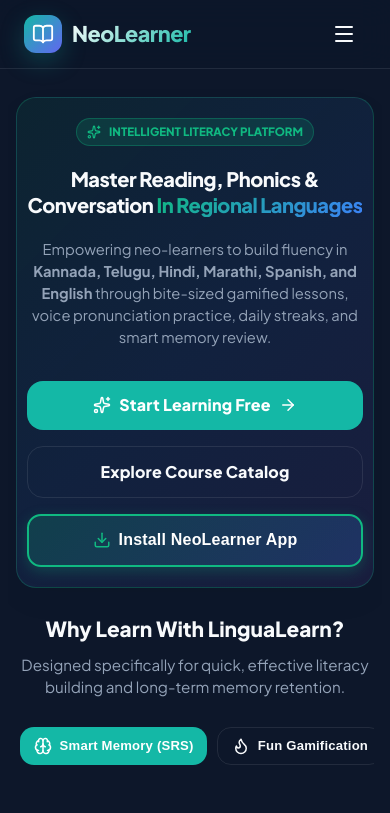
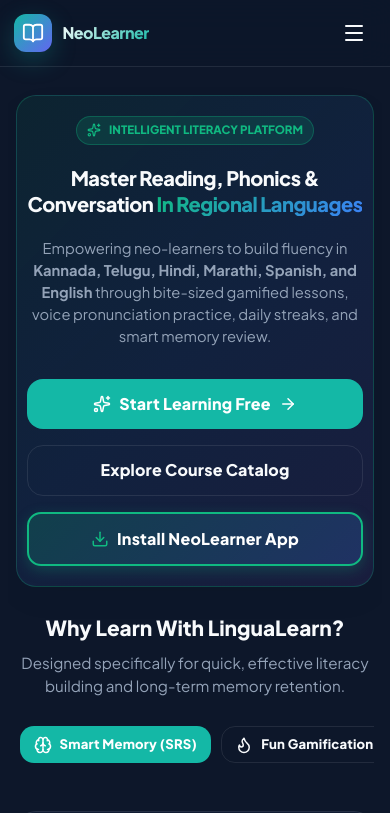
Before and after one commit to Kaveri-Bhimappa-Jarali/neolerner_backend, a React (Vite) app in the folder frontend/: page / in a window 390 px wide. Shown: the top 813 px of the page. Built offline with nearby package versions, Linux system fonts and the light colour scheme; no server answers.

Commit message:
Fix mobile layout overflow

```diff
--- a/frontend/src/index.css
+++ b/frontend/src/index.css
@@ -44,16 +44,35 @@
   padding: 0;
 }
 
-html, body {
+html, body, #root {
+  width: 100%;
+  min-height: 100%;
+  max-width: 100%;
   font-family: var(--font-main);
   background-color: var(--background);
   color: var(--text-main);
   line-height: 1.6;
   -webkit-font-smoothing: antialiased;
   overflow-x: hidden;
-  width: 100%;
-  max-width: 100vw;
-  box-sizing: border-box;
+  box-sizing: border-box;
+}
+
+html {
+  scroll-behavior: smooth;
+}
+
+body {
+  min-height: 100vh;
+}
+
+img, svg, video, canvas {
+  max-width: 100%;
+  height: auto;
+  display: block;
+}
+
+button, input, select, textarea {
+  font: inherit;
 }
 
 a {
@@ -74,8 +93,8 @@ a:hover {
   flex-direction: column;
   background-color: var(--background);
   overflow-x: hidden;
-  max-width: 100vw;
-  width: 100%;
+  width: 100%;
+  max-width: 100%;
 }
 
 .main-content {
@@ -85,7 +104,7 @@ a:hover {
   align-items: center;
   padding: 2rem 1rem;
   width: 100%;
-  max-width: 100vw;
+  max-width: 100%;
   box-sizing: border-box;
 }
 
@@ -101,7 +120,8 @@ a:hover {
   position: sticky;
   top: 0;
   z-index: 100;
-  max-width: 100vw;
+  width: 100%;
+  max-width: 100%;
   box-sizing: border-box;
 }
 
@@ -1135,6 +1155,19 @@ a:hover {
 }
 
 @media (max-width: 768px) {
+  .navbar {
+    padding: 0.7rem 0.9rem !important;
+  }
+
+  .nav-brand {
+    max-width: calc(100% - 52px);
+    min-width: 0;
+  }
+
+  .nav-brand span {
+    font-size: clamp(1rem, 3vw, 1.2rem);
+  }
+
   .page-title {
     font-size: 1.6rem !important;
   }
```
